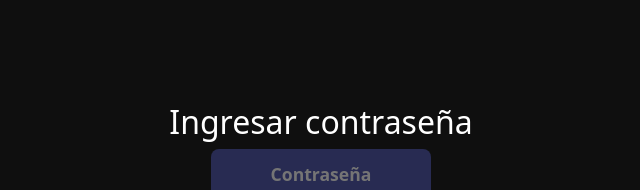
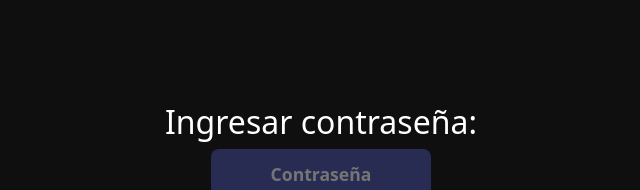
Before and after one commit to PaulSegales/planilla_golosina, a React (Vite) app: page / in a window 1280 px wide. Shown: the part 218-408 px from the top of the page, without its empty margins (319-959 px from the left). Built offline with nearby package versions, Linux system fonts and the light colour scheme.

Commit message:
fix deploy

```diff
--- a/src/components/VerificarPassword.jsx
+++ b/src/components/VerificarPassword.jsx
@@ -26,7 +26,7 @@ function VerificarPassword() {
   return (
     <form onSubmit={verificarPassword}>
       <div style={styles.container}>
-        <h2>Ingresar contraseña</h2>
+        <h2>Ingresar contraseña:</h2>
 
 
         <input
```
